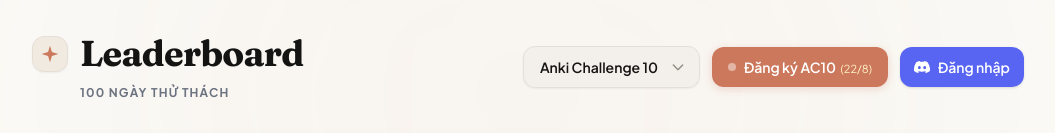
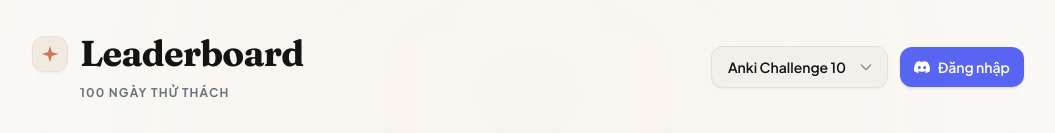
Before and after one commit to lehoangphuc747/ankichallenge, an Astro site: page / in a window 1280 px wide. Shown: the top 133 px of the page, without its empty margins (112-1167 px from the left). Built offline with nearby package versions, Linux system fonts and the light colour scheme; Astro itself is replaced by a stand-in of ours; no server answers.

Commit message:
Remove AC10 register button from navbar (only AC11 remains)

```diff
--- a/src/pages/index.astro
+++ b/src/pages/index.astro
@@ -58,16 +58,6 @@ if (sessionCookie) {
 							</svg>
 						</div>
 					</div>
-
-					<!-- Register AC10 (Claude Coral CTA) -->
-					<a
-						href="/register"
-						class="inline-flex items-center gap-2 bg-[#CC785C] hover:bg-[#B8684D] active:scale-[0.98] text-white text-xs md:text-sm font-semibold px-4 py-2.5 rounded-xl shadow-[0_2px_8px_rgba(204,120,92,0.25)] transition-all duration-200 cursor-pointer shrink-0"
-						title="Đăng ký Anki Challenge 10 (Mở vào ngày 22/08/2026)"
-					>
-						<span class="inline-block w-2 h-2 rounded-full bg-white/90 animate-pulse"></span>
-						<span>Đăng ký AC10 <span class="text-[11px] font-normal text-amber-100 ml-0.5">(22/8)</span></span>
-					</a>
 
 					<DiscordAuthButton />
 				</div>
```
